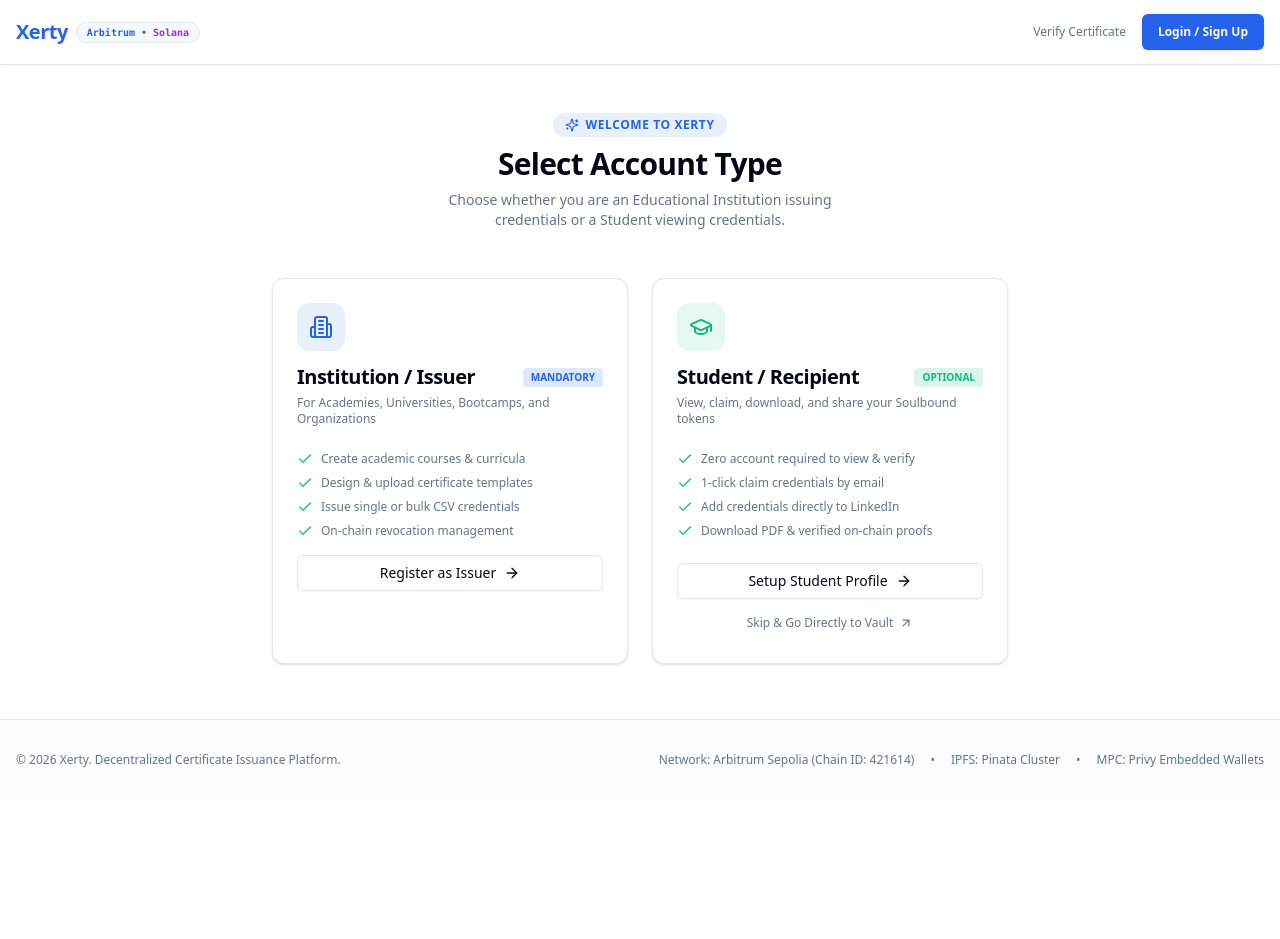
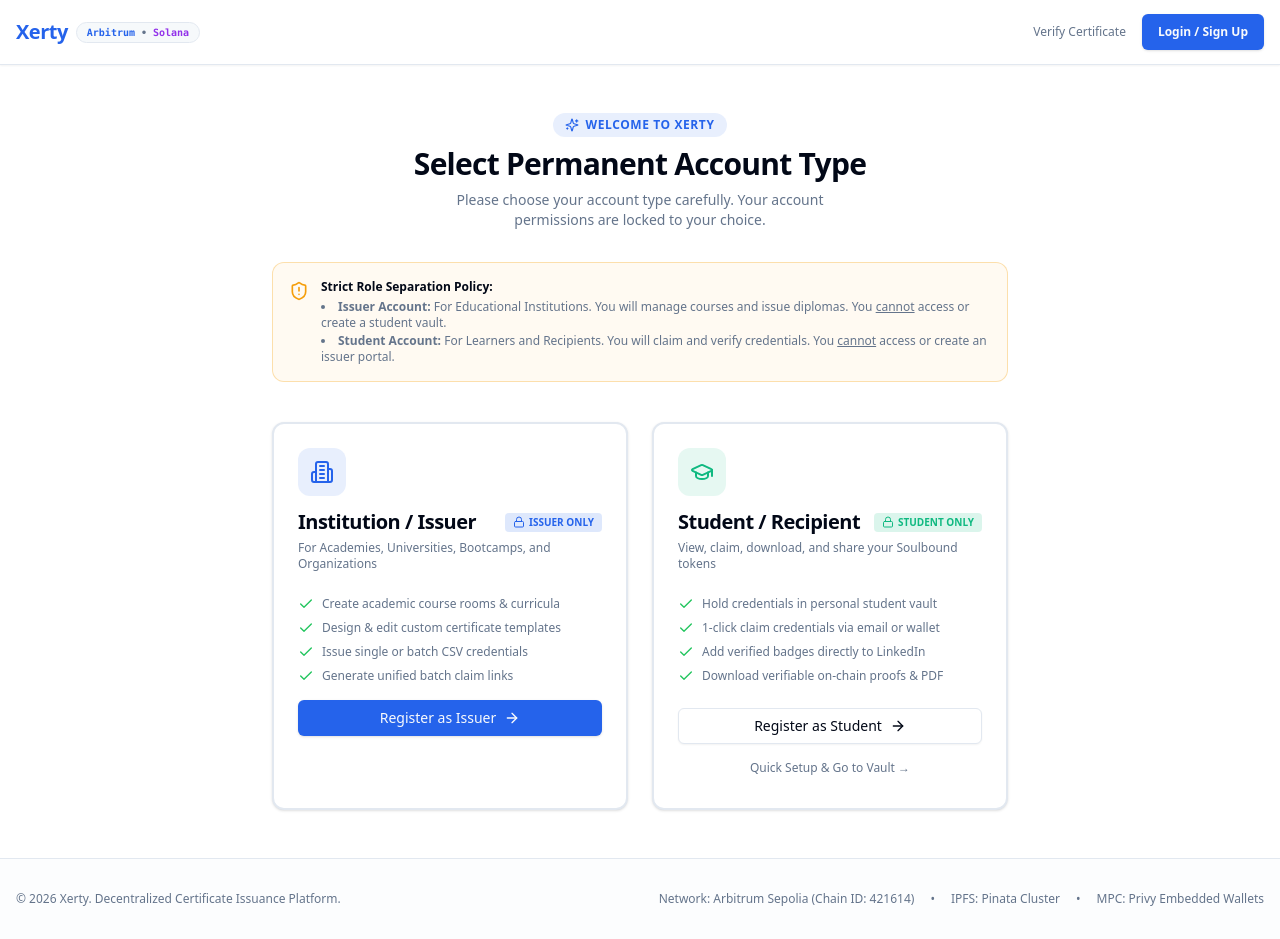
Before and after one commit to imeshcha/xerty_certificationPlatform, a Next.js app in the folder frontend/: page /onboarding in a window 1280 px wide. Before the commit the page ends 800 px from the top, so only its background shows below. Built offline with nearby package versions, Linux system fonts and the light colour scheme; no server answers.

Commit message:
feat: strict permanent role separation - Issuers locked to /issuer and blocked from /student, Students locked to /student and blocked from /issuer

```diff
--- a/frontend/src/app/(auth)/onboarding/page.tsx
+++ b/frontend/src/app/(auth)/onboarding/page.tsx
@@ -5,7 +5,7 @@
 import { useAuth } from '../../../hooks/useAuth';
 import { Card, CardContent, CardDescription, CardHeader, CardTitle } from '../../../components/ui/card';
 import { Button } from '../../../components/ui/button';
-import { Building2, GraduationCap, ArrowRight, Check, Sparkles, ArrowUpRight } from 'lucide-react';
+import { Building2, GraduationCap, ArrowRight, Check, Sparkles, ShieldAlert, Lock } from 'lucide-react';
 import { fetchApi } from '../../../lib/api';
 
 export default function OnboardingPage() {
@@ -38,12 +38,33 @@
     setErrorMessage('');
   };
 
-  const handleSkipStudent = () => {
-    if (typeof window !== 'undefined') {
-      localStorage.setItem('xerty_user_role', 'STUDENT');
-      localStorage.setItem('xerty_onboarding_completed', 'true');
+  const handleSkipStudent = async () => {
+    setIsSubmitting(true);
+    try {
+      await fetchApi('/auth/sync', {
+        method: 'POST',
+        body: JSON.stringify({
+          privyUserId: user?.id || 'temp_user_id',
+          walletAddress: walletAddress || '0x0000000000000000000000000000000000000000',
+          role: 'STUDENT',
+          email: user?.email?.address,
+        }),
+      });
+
+      if (typeof window !== 'undefined') {
+        localStorage.setItem('xerty_user_role', 'STUDENT');
+        localStorage.setItem('xerty_onboarding_completed', 'true');
+      }
+      router.push('/student');
+    } catch {
+      if (typeof window !== 'undefined') {
+        localStorage.setItem('xerty_user_role', 'STUDENT');
+        localStorage.setItem('xerty_onboarding_completed', 'true');
+      }
+      router.push('/student');
+    } finally {
+      setIsSubmitting(false);
     }
-    router.push('/student');
   };
 
   const handleIssuerSubmit = async (e: React.FormEvent) => {
@@ -56,6 +77,18 @@
         issuerForm.slug ||
         issuerForm.academyName.toLowerCase().replace(/[^a-z0-9]+/g, '-').replace(/(^-|-$)/g, '');
 
+      // 1. Sync role as ISSUER
+      await fetchApi('/auth/sync', {
+        method: 'POST',
+        body: JSON.stringify({
+          privyUserId: user?.id || 'temp_user_id',
+          walletAddress: walletAddress || '0x0000000000000000000000000000000000000000',
+          role: 'ISSUER',
+          email: issuerForm.contactEmail || user?.email?.address,
+        }),
+      });
+
+      // 2. Create Issuer profile in MongoDB
       await fetchApi('/issuers/profile', {
         method: 'POST',
         body: JSON.stringify({
@@ -71,7 +104,7 @@
         }),
       });
 
-      // Save role locally & route
+      // 3. Save role locally & route strictly to /issuer
       if (typeof window !== 'undefined') {
         localStorage.setItem('xerty_user_role', 'ISSUER');
         localStorage.setItem('xerty_onboarding_completed', 'true');
@@ -96,6 +129,19 @@
     setErrorMessage('');
 
     try {
+      // 1. Sync role as STUDENT
+      await fetchApi('/auth/sync', {
+        method: 'POST',
+        body: JSON.stringify({
+          privyUserId: user?.id || 'temp_user_id',
+          walletAddress: walletAddress || '0x0000000000000000000000000000000000000000',
+          role: 'STUDENT',
+          email: user?.email?.address,
+          fullName: studentForm.fullName,
+        }),
+      });
+
+      // 2. Create Student profile in MongoDB
       await fetchApi('/students/profile', {
         method: 'POST',
         body: JSON.stringify({
@@ -109,6 +155,7 @@
         }),
       });
 
+      // 3. Save role locally & route strictly to /student
       if (typeof window !== 'undefined') {
         localStorage.setItem('xerty_user_role', 'STUDENT');
         localStorage.setItem('xerty_onboarding_completed', 'true');
@@ -135,19 +182,35 @@
           <Sparkles className="h-3.5 w-3.5" />
           Welcome to Xerty
         </div>
-        <h1 className="text-3xl font-bold tracking-tight">Select Account Type</h1>
+        <h1 className="text-3xl font-bold tracking-tight">Select Permanent Account Type</h1>
         <p className="text-sm text-muted-foreground max-w-md mx-auto">
-          Choose whether you are an Educational Institution issuing credentials or a Student viewing credentials.
+          Please choose your account type carefully. Your account permissions are locked to your choice.
         </p>
+      </div>
+
+      {/* Strict Role Separation Notice Banner */}
+      <div className="rounded-xl border border-amber-500/30 bg-amber-500/5 p-4 flex items-start gap-3 text-xs">
+        <ShieldAlert className="h-5 w-5 text-amber-500 shrink-0 mt-0.5" />
+        <div className="space-y-1">
+          <p className="font-bold text-foreground">Strict Role Separation Policy:</p>
+          <ul className="list-disc list-inside space-y-0.5 text-muted-foreground">
+            <li>
+              <strong>Issuer Account:</strong> For Educational Institutions. You will manage courses and issue diplomas. You <u>cannot</u> access or create a student vault.
+            </li>
+            <li>
+              <strong>Student Account:</strong> For Learners and Recipients. You will claim and verify credentials. You <u>cannot</u> access or create an issuer portal.
+            </li>
+          </ul>
+        </div>
       </div>
 
       {/* Step 1: Role Selection Cards */}
       {!selectedRole && (
-        <div className="grid grid-cols-1 md:grid-cols-2 gap-6 pt-4">
+        <div className="grid grid-cols-1 md:grid-cols-2 gap-6 pt-2">
           {/* Issuer Option */}
           <Card
             onClick={() => handleRoleSelection('ISSUER')}
-            className="cursor-pointer hover:border-primary transition-all hover:shadow-lg relative overflow-hidden group"
+            className="cursor-pointer hover:border-primary transition-all hover:shadow-lg relative overflow-hidden group border-2"
           >
             <div className="absolute top-0 left-0 right-0 h-1.5 bg-gradient-to-r from-primary to-blue-400 opacity-0 group-hover:opacity-100 transition-opacity" />
             <CardHeader className="space-y-3">
@@ -157,7 +220,9 @@
               <div>
                 <div className="flex items-center justify-between">
                   <CardTitle className="text-xl">Institution / Issuer</CardTitle>
-                  <span className="text-[10px] font-semibold uppercase px-2 py-0.5 rounded bg-primary/15 text-primary">Mandatory</span>
+                  <span className="text-[10px] font-semibold uppercase px-2 py-0.5 rounded bg-primary/15 text-primary flex items-center gap-1">
+                    <Lock className="h-3 w-3" /> Issuer Only
+                  </span>
                 </div>
                 <CardDescription className="text-xs mt-1">
                   For Academies, Universities, Bootcamps, and Organizations
@@ -168,22 +233,22 @@
               <ul className="text-xs text-muted-foreground space-y-2">
                 <li className="flex items-center gap-2">
                   <Check className="h-4 w-4 text-green-500 shrink-0" />
-                  Create academic courses & curricula
+                  Create academic course rooms & curricula
                 </li>
                 <li className="flex items-center gap-2">
                   <Check className="h-4 w-4 text-green-500 shrink-0" />
-                  Design & upload certificate templates
+                  Design & edit custom certificate templates
                 </li>
                 <li className="flex items-center gap-2">
                   <Check className="h-4 w-4 text-green-500 shrink-0" />
-                  Issue single or bulk CSV credentials
+                  Issue single or batch CSV credentials
                 </li>
                 <li className="flex items-center gap-2">
                   <Check className="h-4 w-4 text-green-500 shrink-0" />
-                  On-chain revocation management
+                  Generate unified batch claim links
                 </li>
               </ul>
-              <Button className="w-full mt-2" variant="outline">
+              <Button className="w-full mt-2" variant="default">
                 Register as Issuer
                 <ArrowRight className="ml-2 h-4 w-4" />
               </Button>
@@ -193,7 +258,7 @@
           {/* Student Option */}
           <Card
             onClick={() => handleRoleSelection('STUDENT')}
-            className="cursor-pointer hover:border-emerald-500 transition-all hover:shadow-lg relative overflow-hidden group"
+            className="cursor-pointer hover:border-emerald-500 transition-all hover:shadow-lg relative overflow-hidden group border-2"
           >
             <div className="absolute top-0 left-0 right-0 h-1.5 bg-gradient-to-r from-emerald-500 to-teal-400 opacity-0 group-hover:opacity-100 transition-opacity" />
             <CardHeader className="space-y-3">
@@ -203,7 +268,9 @@
               <div>
                 <div className="flex items-center justify-between">
                   <CardTitle className="text-xl">Student / Recipient</CardTitle>
-                  <span className="text-[10px] font-semibold uppercase px-2 py-0.5 rounded bg-emerald-500/15 text-emerald-500">Optional</span>
+                  <span className="text-[10px] font-semibold uppercase px-2 py-0.5 rounded bg-emerald-500/15 text-emerald-500 flex items-center gap-1">
+                    <Lock className="h-3 w-3" /> Student Only
+                  </span>
                 </div>
                 <CardDescription className="text-xs mt-1">
                   View, claim, download, and share your Soulbound tokens
@@ -214,24 +281,24 @@
               <ul className="text-xs text-muted-foreground space-y-2">
                 <li className="flex items-center gap-2">
                   <Check className="h-4 w-4 text-green-500 shrink-0" />
-                  Zero account required to view & verify
+                  Hold credentials in personal student vault
                 </li>
                 <li className="flex items-center gap-2">
                   <Check className="h-4 w-4 text-green-500 shrink-0" />
-                  1-click claim credentials by email
+                  1-click claim credentials via email or wallet
                 </li>
                 <li className="flex items-center gap-2">
                   <Check className="h-4 w-4 text-green-500 shrink-0" />
-                  Add credentials directly to LinkedIn
+                  Add verified badges directly to LinkedIn
                 </li>
                 <li className="flex items-center gap-2">
                   <Check className="h-4 w-4 text-green-500 shrink-0" />
-                  Download PDF & verified on-chain proofs
+                  Download verifiable on-chain proofs & PDF
                 </li>
               </ul>
               <div className="space-y-2 pt-2">
                 <Button className="w-full" variant="outline">
-                  Setup Student Profile
+                  Register as Student
                   <ArrowRight className="ml-2 h-4 w-4" />
                 </Button>
                 <Button
@@ -242,9 +309,9 @@
                   className="w-full text-xs text-muted-foreground hover:text-foreground"
                   variant="ghost"
                   size="sm"
+                  disabled={isSubmitting}
                 >
-                  Skip & Go Directly to Vault
-                  <ArrowUpRight className="ml-1.5 h-3.5 w-3.5" />
+                  Quick Setup & Go to Vault →
                 </Button>
               </div>
             </CardContent>
@@ -254,15 +321,15 @@
 
       {/* Step 2: Form for Issuer */}
       {selectedRole === 'ISSUER' && (
-        <Card className="max-w-xl mx-auto">
+        <Card className="max-w-xl mx-auto border-2 border-primary/40">
           <CardHeader>
             <div className="flex items-center justify-between">
               <div>
-                <CardTitle>Institution Profile Setup (Mandatory)</CardTitle>
+                <CardTitle className="text-lg">Institution Account Setup</CardTitle>
                 <CardDescription>Enter details about your academy or organization.</CardDescription>
               </div>
               <Button variant="ghost" size="sm" onClick={() => setSelectedRole(null)}>
-                Change Role
+                Change
               </Button>
             </div>
           </CardHeader>
@@ -339,7 +406,7 @@
 
               <div className="pt-2">
                 <Button type="submit" className="w-full" disabled={isSubmitting}>
-                  {isSubmitting ? 'Creating Profile...' : 'Complete Issuer Registration'}
+                  {isSubmitting ? 'Creating Issuer Profile...' : 'Confirm & Register as Issuer'}
                   <ArrowRight className="ml-2 h-4 w-4" />
                 </Button>
               </div>
@@ -348,17 +415,17 @@
         </Card>
       )}
 
-      {/* Step 2: Form for Student (Optional) */}
+      {/* Step 2: Form for Student */}
       {selectedRole === 'STUDENT' && (
-        <Card className="max-w-xl mx-auto">
+        <Card className="max-w-xl mx-auto border-2 border-emerald-500/40">
           <CardHeader>
             <div className="flex items-center justify-between">
               <div>
-                <CardTitle>Student Profile Setup (Optional)</CardTitle>
-                <CardDescription>Personalize your portfolio, or skip directly to your vault.</CardDescription>
+                <CardTitle className="text-lg">Student Profile Setup</CardTitle>
+                <CardDescription>Personalize your recipient portfolio.</CardDescription>
               </div>
               <Button variant="ghost" size="sm" onClick={() => setSelectedRole(null)}>
-                Change Role
+                Change
               </Button>
             </div>
           </CardHeader>
@@ -417,11 +484,12 @@
                   variant="ghost"
                   size="sm"
                   onClick={handleSkipStudent}
+                  disabled={isSubmitting}
                 >
-                  Skip Setup
+                  Skip Customization
                 </Button>
                 <Button type="submit" size="sm" disabled={isSubmitting}>
-                  {isSubmitting ? 'Saving Profile...' : 'Save Student Profile'}
+                  {isSubmitting ? 'Saving...' : 'Confirm & Register as Student'}
                   <ArrowRight className="ml-2 h-4 w-4" />
                 </Button>
               </div>
--- a/frontend/src/app/(dashboard)/issuer/page.tsx
+++ b/frontend/src/app/(dashboard)/issuer/page.tsx
@@ -2,14 +2,24 @@
 
 import React, { useState, useEffect } from 'react';
 import Link from 'next/link';
+import { useRouter } from 'next/navigation';
+import { useAuth } from '../../../hooks/useAuth';
 import { Card, CardContent, CardDescription, CardHeader, CardTitle } from '../../../components/ui/card';
 import { Button } from '../../../components/ui/button';
 import { fetchApi } from '../../../lib/api';
-import { Award, BookOpen, Layers, PlusCircle, Upload, CheckCircle2, History, ArrowRight } from 'lucide-react';
+import { Award, BookOpen, Layers, PlusCircle, Upload, CheckCircle2, History, ArrowRight, ShieldAlert } from 'lucide-react';
 
 export default function IssuerDashboardPage() {
+  const router = useRouter();
+  const { userRole, isReady, isAuthenticated } = useAuth();
   const [issuedCount, setIssuedCount] = useState<number>(0);
   const [coursesCount, setCoursesCount] = useState<number>(0);
+
+  useEffect(() => {
+    if (isReady && isAuthenticated && userRole === 'STUDENT') {
+      router.push('/student');
+    }
+  }, [isReady, isAuthenticated, userRole, router]);
 
   useEffect(() => {
     fetchApi('/certificates')
--- a/frontend/src/app/(dashboard)/student/page.tsx
+++ b/frontend/src/app/(dashboard)/student/page.tsx
@@ -2,6 +2,7 @@
 
 import React, { useState, useEffect } from 'react';
 import Link from 'next/link';
+import { useRouter } from 'next/navigation';
 import { useAuth } from '../../../hooks/useAuth';
 import { Card, CardContent, CardDescription, CardHeader, CardTitle } from '../../../components/ui/card';
 import { Button } from '../../../components/ui/button';
@@ -34,7 +35,14 @@
 }
 
 export default function StudentDashboardPage() {
-  const { user, walletAddress } = useAuth();
+  const router = useRouter();
+  const { user, walletAddress, userRole, isReady, isAuthenticated } = useAuth();
+
+  useEffect(() => {
+    if (isReady && isAuthenticated && userRole === 'ISSUER') {
+      router.push('/issuer');
+    }
+  }, [isReady, isAuthenticated, userRole, router]);
 
   const [searchQuery, setSearchQuery] = useState('');
   const [isSearching, setIsSearching] = useState(false);
--- a/frontend/src/hooks/useAuth.ts
+++ b/frontend/src/hooks/useAuth.ts
@@ -62,7 +62,7 @@
     }
   }, []);
 
-  // 2. Synchronize user with MongoDB Atlas on login (run once per authenticated session)
+  // 2. Synchronize user with MongoDB Atlas on login
   useEffect(() => {
     async function syncUserWithBackend() {
       if (ready && authenticated && user?.wallet?.address) {
@@ -90,36 +90,30 @@
 
           if (typeof window !== 'undefined') {
             const hasIssuerProfile = !!dbUser?.issuerProfile?.academyName;
-            const hasStudentProfile = !!dbUser?.studentProfile?.bio || !!dbUser?.studentProfile?.headline;
-            const isIssuer = dbUser?.role === 'ISSUER' || hasIssuerProfile;
-            const isStudent = dbUser?.role === 'STUDENT' && hasStudentProfile;
+            const hasStudentProfile = !!dbUser?.studentProfile?.fullName || !!dbUser?.studentProfile?.headline;
+            const isStrictIssuer = dbUser?.role === 'ISSUER' || hasIssuerProfile;
+            const isStrictStudent = (dbUser?.role === 'STUDENT' && hasStudentProfile) || (!isStrictIssuer && hasStudentProfile);
 
-            if (isIssuer) {
+            if (isStrictIssuer) {
               setUserRole('ISSUER');
               localStorage.setItem('xerty_user_role', 'ISSUER');
               localStorage.setItem('xerty_onboarding_completed', 'true');
 
-              // Only auto-redirect once upon initial login or from onboarding
-              if (!hasAutoRedirected.current && pathname === '/onboarding') {
-                hasAutoRedirected.current = true;
+              if (pathname === '/onboarding') {
                 router.push('/issuer');
               }
-            } else if (isStudent) {
+            } else if (isStrictStudent) {
               setUserRole('STUDENT');
               localStorage.setItem('xerty_user_role', 'STUDENT');
               localStorage.setItem('xerty_onboarding_completed', 'true');
 
-              if (!hasAutoRedirected.current && pathname === '/onboarding') {
-                hasAutoRedirected.current = true;
+              if (pathname === '/onboarding') {
                 router.push('/student');
               }
             } else {
-              // Brand new un-onboarded user
-              const localRole = localStorage.getItem('xerty_user_role');
-              if (localRole === 'ISSUER') {
-                setUserRole('ISSUER');
-              } else if (localRole === 'STUDENT') {
-                setUserRole('STUDENT');
+              // Brand new user without completed onboarding: Redirect to onboarding to select Issuer or Student
+              if (pathname.startsWith('/issuer') || pathname.startsWith('/student')) {
+                router.push('/onboarding');
               }
             }
           }
@@ -142,6 +136,19 @@
     }
   }, [ready, authenticated, user?.wallet?.address, user?.id]);
 
+  // 3. Strict Route Enforcement: Issuers CANNOT enter /student, Students CANNOT enter /issuer
+  useEffect(() => {
+    if (ready && authenticated && userRole) {
+      if (userRole === 'ISSUER' && pathname.startsWith('/student')) {
+        console.warn('Access denied: Issuer accounts cannot access student vault.');
+        router.push('/issuer');
+      } else if (userRole === 'STUDENT' && pathname.startsWith('/issuer')) {
+        console.warn('Access denied: Student accounts cannot access issuer studio.');
+        router.push('/student');
+      }
+    }
+  }, [ready, authenticated, userRole, pathname]);
+
   return {
     isReady: ready,
     isAuthenticated: authenticated,
```
